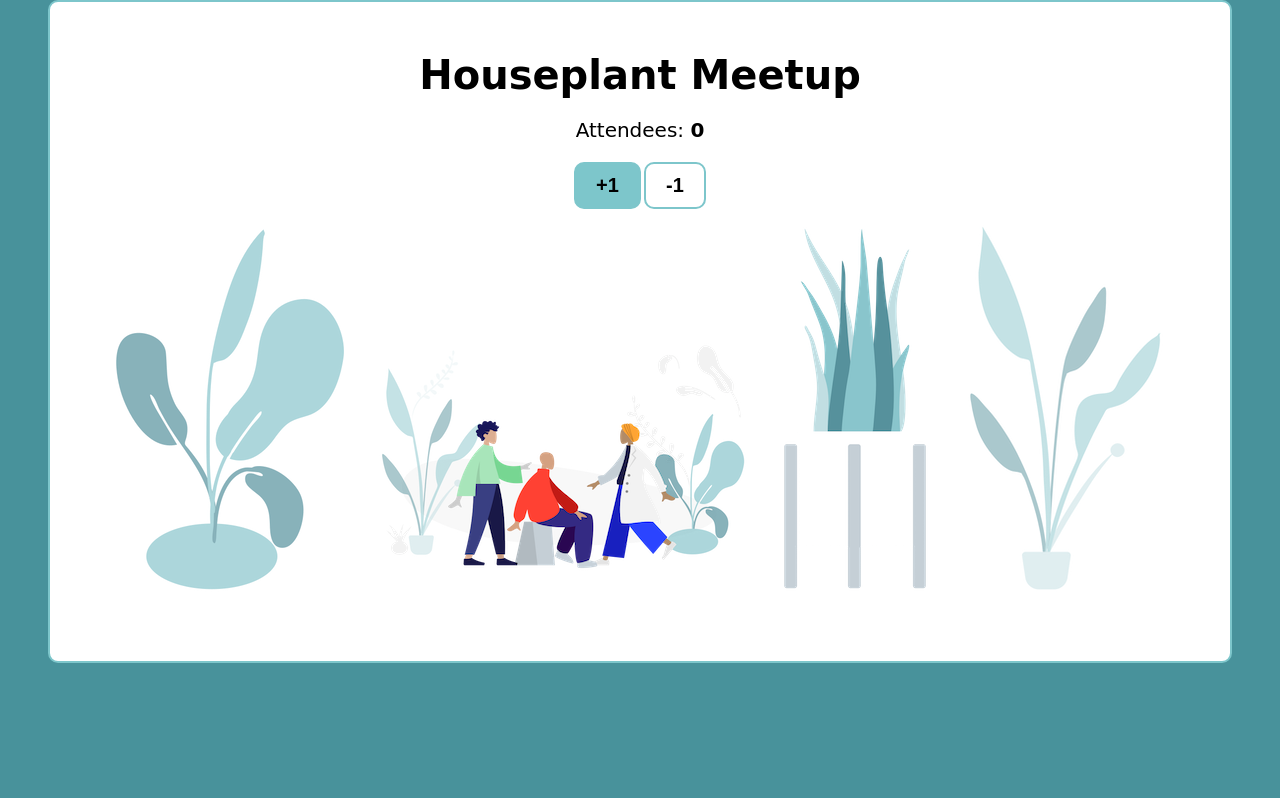
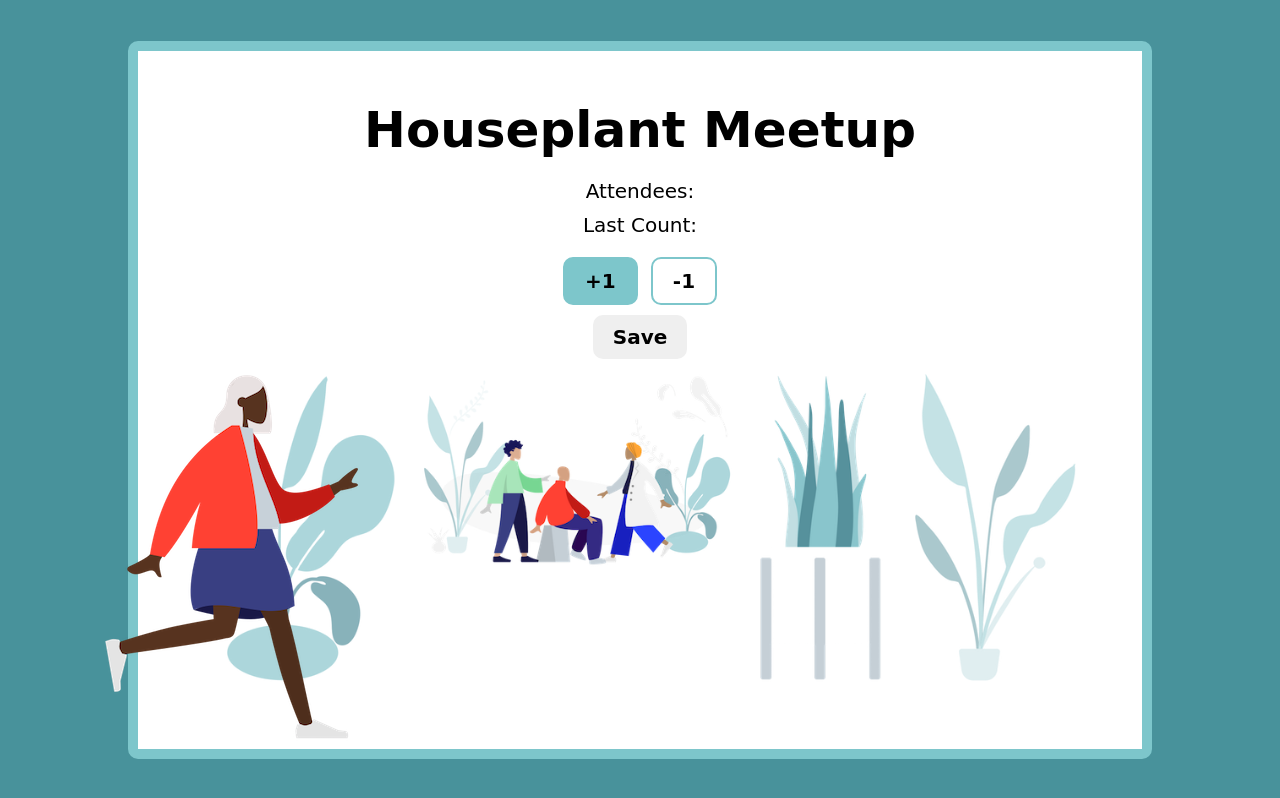
Before and after one commit to SaanSaelee/counter, a plain HTML site: page index.html in a window 1280 px wide. Drawn offline with Linux system fonts and the light colour scheme; a web font is replaced by a local one.

Commit message:
added people images

```diff
--- a/index.html
+++ b/index.html
@@ -4,7 +4,7 @@
     <meta charset="UTF-8" />
     <meta http-equiv="X-UA-Compatible" content="IE=edge" />
     <meta name="viewport" content="width=device-width, initial-scale=1.0" />
-    <title>Passenger Counter</title>
+    <title>Counter</title>
 
     <!-- Stylesheet -->
     <link rel="stylesheet" href="styles.css" />
@@ -22,17 +22,61 @@
       <div class="container">
           <div class="counter__wrap">
             <h1 class="counter__title">Houseplant Meetup</h1>
-          <p class="counter__text">Attendees: <span id="counter"></span></p>
+            <p class="attendees">Attendees: <span id="attendees"></span></p>
+            <p class="last-count">Last Count: <span id="save-el"></span></p>
             <div class="count">
-            <button id="add-el" class="add-el" onclick="add()">+1</button>
-            <button id="subtract-el" class="subtract-el" onclick="subtract()">-1</button>
+              <button id="add-btn" class="add-btn" onclick="add()">+1</button>
+              <button
+                id="subtract-btn"
+                class="subtract-btn"
+                onclick="subtract()"
+              >
+                -1
+              </button>
+            </div>
+            <div>
+              <button id="save-btn" class="save-btn" onclick="save()">
+                Save
+              </button>
             </div>
           </div>
           <div class="plants">
-          <img src="images/Humaaans - Plant 1.png" alt="" />
-          <img src="images/Humaaans - 3 Characters.png" alt="" />
-          <img src="images/Humaaans - Plant 5.png" alt="" />
-          <img src="images/Humaaans - Plant 2.png" alt="" />
+            <div>
+              <img
+                class="plant--img"
+                src="images/Humaaans - Plant 1.png"
+                alt=""
+              />
+            </div>
+            <div>
+              <img
+                class="plant--img"
+                src="images/Humaaans - 3 Characters.png"
+                alt=""
+              />
+            </div>
+            <div>
+              <img
+                class="plant--img"
+                src="images/Humaaans - Plant 5.png"
+                alt=""
+              />
+            </div>
+            <div>
+              <img
+                class="plant--img"
+                src="images/Humaaans - Plant 2.png"
+                alt=""
+              />
+            </div>
+            <!-- <img class="people people0" src="images/Humaaans - Standing.png" alt=""> -->
+            <!-- <img class="people people1" src="images/Humaaans - Standing (1).png" alt=""> -->
+            <!-- <img class="people people2" src="images/Humaaans - Standing (2).png" alt=""> -->
+            <!-- <img class="people people" src="images/Humaaans - Standing (7).png" alt=""> -->
+            <img class="people people10" src="images/Humaaans - Standing (10).png" alt="">
+            <!-- <img class="people people" src="" alt=""> -->
+            <!-- <img class="people people" src="" alt=""> -->
+            <!-- <img class="people people" src="" alt=""> -->
           </div>
         </div>
     </section>
--- a/scripts.js
+++ b/scripts.js
@@ -1,14 +1,27 @@
-let addOne = document.getElementById("add-el");
-let subtractOne = document.getElementById("subtract-el");
-
-let counter = document.getElementById("counter");
-
-console.log(counter);
+let addBtn = document.getElementById("add-btn");
+let subtractBtn = document.getElementById("subtract-btn");
+let counter = document.getElementById("attendees");
+let saveEl = document.getElementById("save-el");
 
 let count = 0;
 
 function add() {
+  count += 1;
   counter.textContent = count;
 }
 
-add();
+function subtract() {
+  count -= 1;
+  counter.textContent = count;
+  if (count === 0) {
+    counter.textContent = "All attendees have left.";
+    alert(
+      "The event has ended. You don't have to go home, but you can't stay here."
+    );
+  }
+}
+
+function save() {
+  let lastCount = count + ", ";
+  saveEl.textContent += lastCount;
+}
--- a/styles.css
+++ b/styles.css
@@ -1,6 +1,6 @@
 :root {
-    --clr-primary: #48929B;
-    --clr-secondary: #7DC6CB;
+  --clr-primary: #48929b;
+  --clr-secondary: #7dc6cb;
 }
 
 *,
@@ -20,7 +20,6 @@ body {
   background: var(--clr-primary);
 }
 
-
 button {
   padding: 1rem 2rem;
   border: none;
@@ -28,12 +27,25 @@ button {
   cursor: pointer;
   font-weight: bold;
   font-size: 2rem;
+  font-family: inherit;
+}
+
+button:active {
+  opacity: 0.5;
+}
+
+button:hover,
+button:focus {
+  opacity: 0.7;
 }
 
 #hero {
   display: flex;
   justify-content: center;
   align-items: center;
+  min-height: 100vh;
+  width: 80%;
+  margin: 0 auto;
 }
 
 .container {
@@ -41,36 +53,56 @@ button {
   flex-direction: column;
   justify-content: center;
   align-items: center;
-    border: 2px solid var(--clr-secondary);
+  border: 10px solid var(--clr-secondary);
   border-radius: 1rem;
   text-align: center;
   background: #fff;
   padding: 5rem;
 }
 
-#counter {
-    font-weight: 600;
+
+.counter__title {
+  font-size: 5rem;
+  margin-bottom: 2rem;
 }
 
-.counter__wrap {
+.attendees,
+.last-count {
+  font-size: 2rem;
 }
 
-.counter__title {
-    font-size: 4rem;
-
+.last-count {
+  margin: 1rem 0 2rem;
 }
 
-.counter__text {
-    font-size: 2rem;
-    margin: 2rem;
-}
-
-.add-el {
+.add-btn {
   background: var(--clr-secondary);
   border: 2px solid var(--clr-secondary);
 }
 
-.subtract-el {
+.subtract-btn {
   background: #fff;
   border: 2px solid var(--clr-secondary);
+  margin-left: 1rem;
 }
+
+.save-btn {
+  margin: 1rem 0 0;
+}
+
+.plants {
+  display: flex;
+  position: relative;
+}
+
+.plant--img {
+    width: 100%;
+}
+
+.people {
+    position: absolute;
+}
+
+.people10 {
+    left: -10rem;
+}
```
Lines whose indentation alone changed are shown as unchanged.
